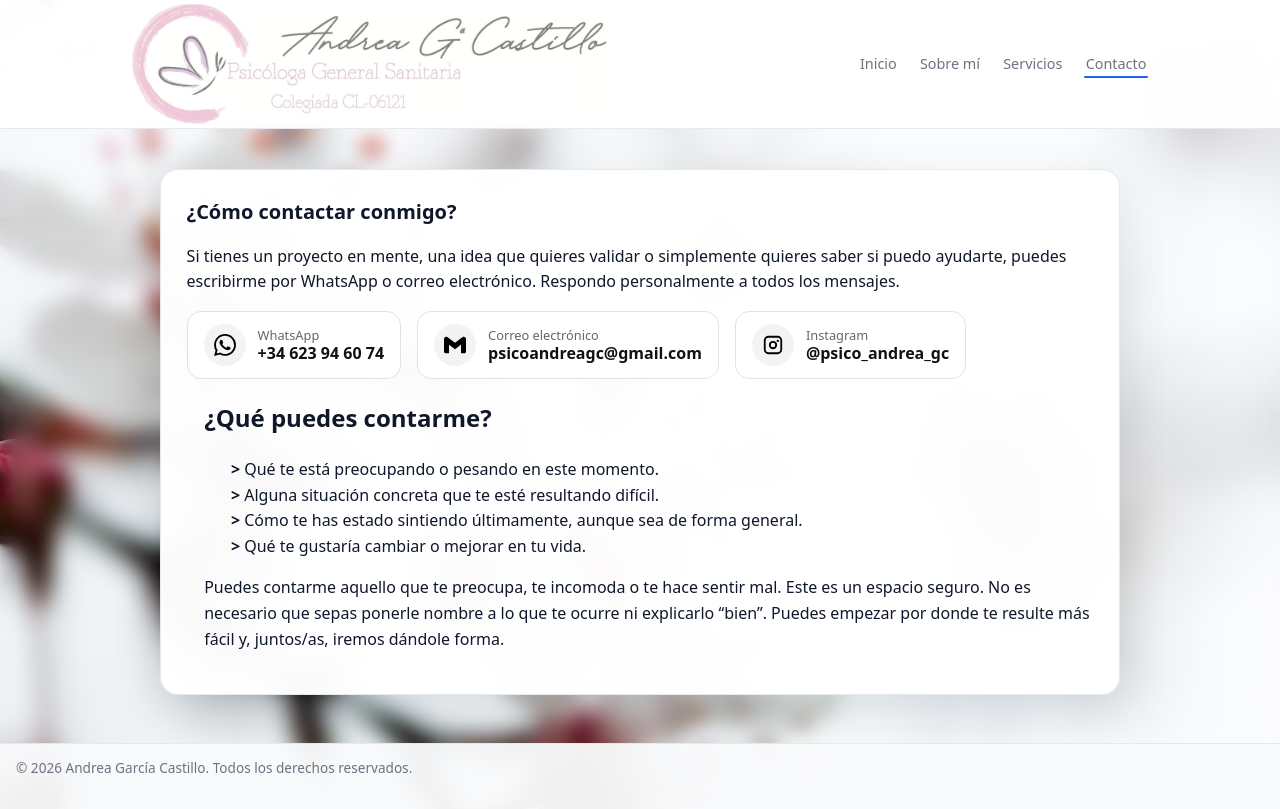
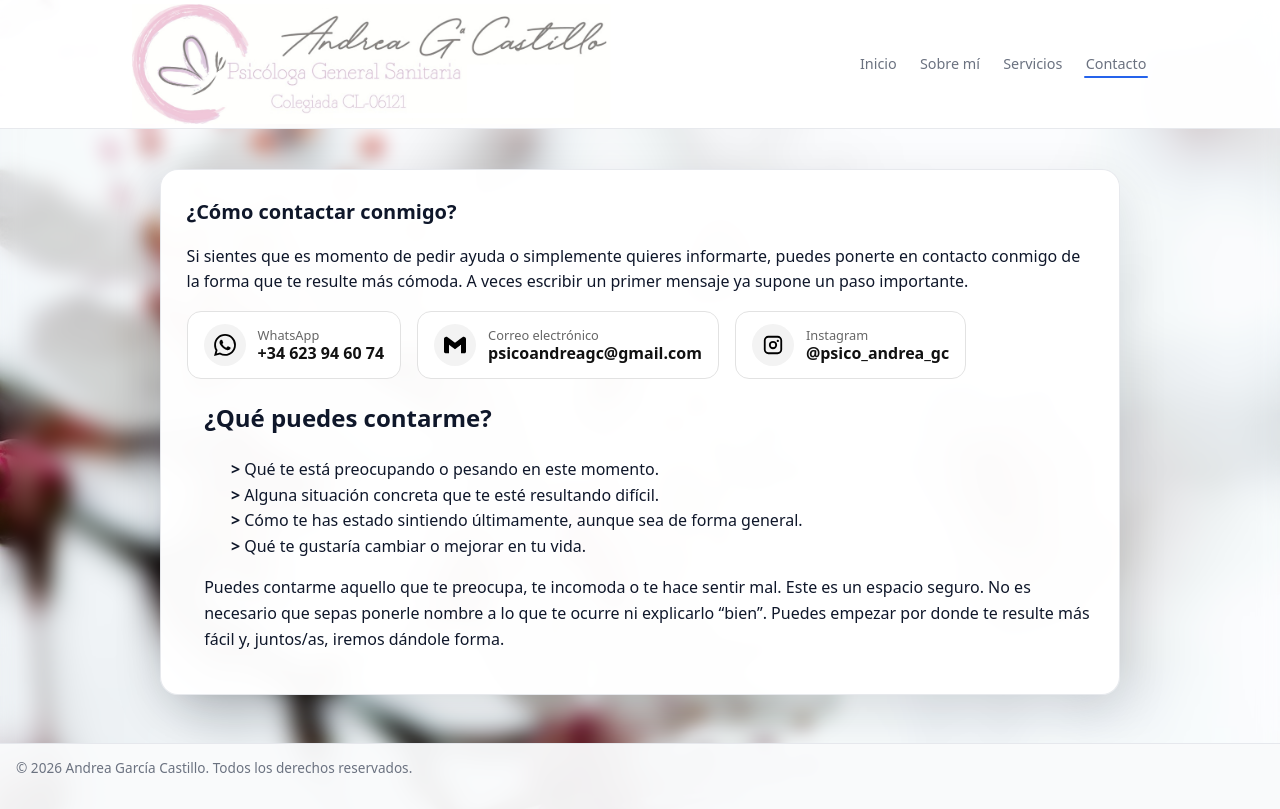
Before and after one commit to AndreaGarciaCastillo/andreagarciapaginapersonal, a plain HTML site: page contacto.html in a window 1280 px wide. Drawn offline with Linux system fonts and the light colour scheme.

Commit message:
Update contacto.html 2

```diff
--- a/contacto.html
+++ b/contacto.html
@@ -45,10 +45,9 @@
           <h1 class="section-title">¿Cómo contactar conmigo?</h1>
 
           <p class="contact-intro">
-            Si tienes un proyecto en mente, una idea que quieres validar o
-            simplemente quieres saber si puedo ayudarte, puedes escribirme por
-            WhatsApp o correo electrónico. Respondo personalmente a todos los
-            mensajes.
+            Si sientes que es momento de pedir ayuda o simplemente quieres informarte,
+            puedes ponerte en contacto conmigo de la forma que te resulte más cómoda.
+            A veces escribir un primer mensaje ya supone un paso importante.
           </p>
 
           <!-- Fila de métodos de contacto -->
```
